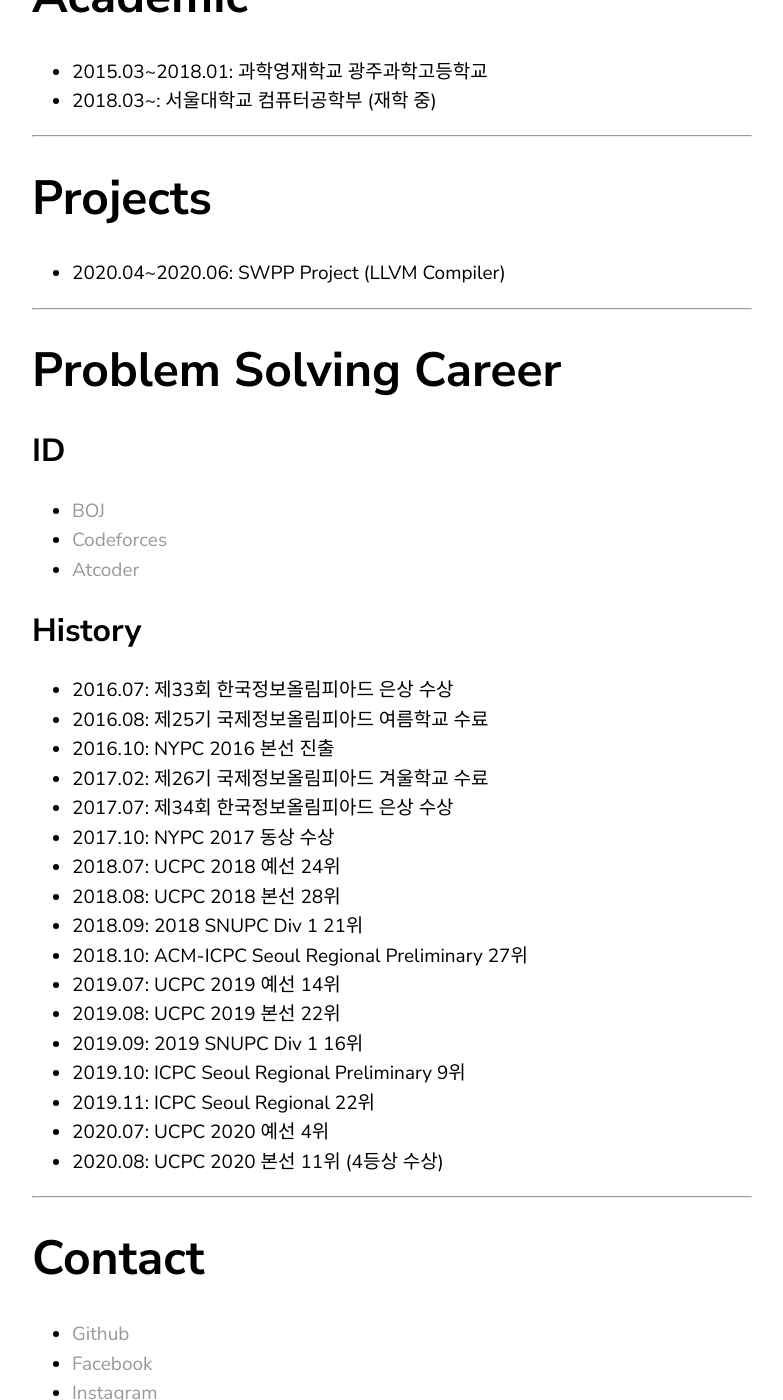
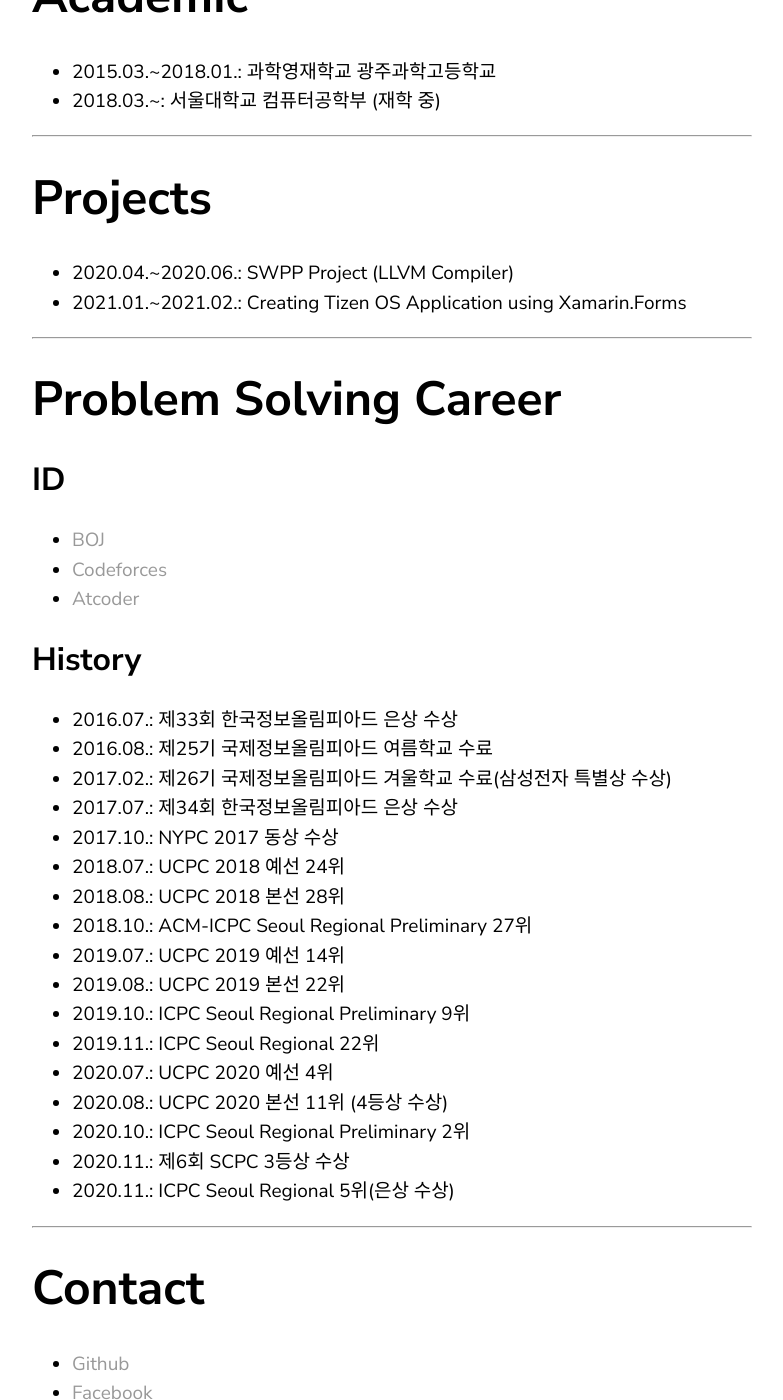
Before and after one commit to jjwdi0/jjwdi0.github.io, a Jekyll site: the page built from about.markdown, in a window 1280 px wide and 1400 px high, scrolled down 546 px. Shown: the whole window, without its empty margins (68-851 px from the left). Built offline with Jekyll 4.4.1, drawn with Linux system fonts in a browser that asks for light colours.

Commit message:
Add career info

```diff
--- a/about.markdown
+++ b/about.markdown
@@ -5,13 +5,14 @@ permalink: /about/
 ---
 
 # Academic
-- 2015.03~2018.01: 과학영재학교 광주과학고등학교
-- 2018.03~: 서울대학교 컴퓨터공학부 (재학 중)
+- 2015.03.~2018.01.: 과학영재학교 광주과학고등학교
+- 2018.03.~: 서울대학교 컴퓨터공학부 (재학 중)
 
 ***
 
 # Projects
-- 2020.04~2020.06: SWPP Project (LLVM Compiler)
+- 2020.04.~2020.06.: SWPP Project (LLVM Compiler)
+- 2021.01.~2021.02.: Creating Tizen OS Application using Xamarin.Forms
 
 ***
 
@@ -22,23 +23,23 @@ permalink: /about/
 - [Atcoder](https://atcoder.jp/users/applist)
 
 ## History
-- 2016.07: 제33회 한국정보올림피아드 은상 수상
-- 2016.08: 제25기 국제정보올림피아드 여름학교 수료
-- 2016.10: NYPC 2016 본선 진출
-- 2017.02: 제26기 국제정보올림피아드 겨울학교 수료
-- 2017.07: 제34회 한국정보올림피아드 은상 수상
-- 2017.10: NYPC 2017 동상 수상
-- 2018.07: UCPC 2018 예선 24위
-- 2018.08: UCPC 2018 본선 28위
-- 2018.09: 2018 SNUPC Div 1 21위
-- 2018.10: ACM-ICPC Seoul Regional Preliminary 27위
-- 2019.07: UCPC 2019 예선 14위
-- 2019.08: UCPC 2019 본선 22위
-- 2019.09: 2019 SNUPC Div 1 16위
-- 2019.10: ICPC Seoul Regional Preliminary 9위
-- 2019.11: ICPC Seoul Regional 22위
-- 2020.07: UCPC 2020 예선 4위
-- 2020.08: UCPC 2020 본선 11위 (4등상 수상)
+- 2016.07.: 제33회 한국정보올림피아드 은상 수상
+- 2016.08.: 제25기 국제정보올림피아드 여름학교 수료
+- 2017.02.: 제26기 국제정보올림피아드 겨울학교 수료(삼성전자 특별상 수상)
+- 2017.07.: 제34회 한국정보올림피아드 은상 수상
+- 2017.10.: NYPC 2017 동상 수상
+- 2018.07.: UCPC 2018 예선 24위
+- 2018.08.: UCPC 2018 본선 28위
+- 2018.10.: ACM-ICPC Seoul Regional Preliminary 27위
+- 2019.07.: UCPC 2019 예선 14위
+- 2019.08.: UCPC 2019 본선 22위
+- 2019.10.: ICPC Seoul Regional Preliminary 9위
+- 2019.11.: ICPC Seoul Regional 22위
+- 2020.07.: UCPC 2020 예선 4위
+- 2020.08.: UCPC 2020 본선 11위 (4등상 수상)
+- 2020.10.: ICPC Seoul Regional Preliminary 2위
+- 2020.11.: 제6회 SCPC 3등상 수상
+- 2020.11.: ICPC Seoul Regional 5위(은상 수상)
 
 ***
 
```
